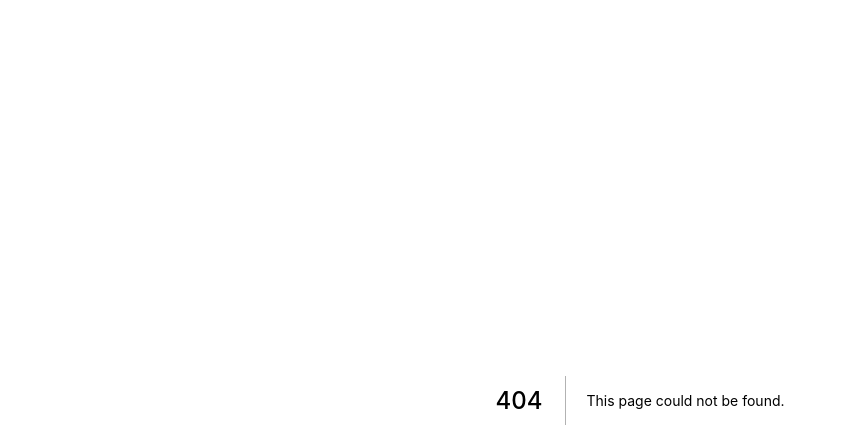
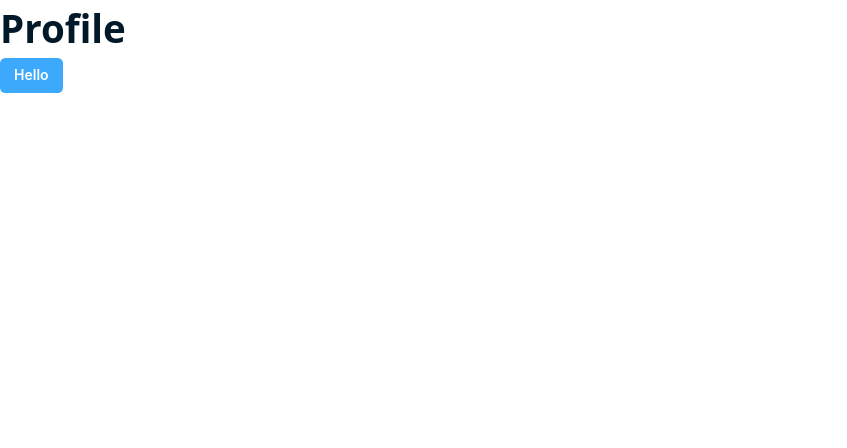
Before and after one commit to marcusats/Cabal-ETHNYC, a Next.js app in the folder cabal-client/: page /profile in a window 1280 px wide. Before the commit this address had no page. Shown: the top 448 px of the page, without its empty margins (0-847 px from the left). Built offline with nearby package versions, Linux system fonts and the light colour scheme.

Commit message:
style setup

```diff
--- a/cabal-client/pages/_app.js
+++ b/cabal-client/pages/_app.js
@@ -1,7 +1,12 @@
+import { ChakraProvider } from "@chakra-ui/react";
 import "../styles/index.scss";
-
+import chakraTheme from "../styles/chakraTheme";
 function MyApp({ Component, pageProps }) {
-	return <Component {...pageProps} />;
+	return (
+		<ChakraProvider theme={chakraTheme}>
+			<Component {...pageProps} />
+		</ChakraProvider>
+	);
 }
 
 export default MyApp;
--- /dev/null
+++ b/cabal-client/pages/profile.js
@@ -0,0 +1,11 @@
+import { Button } from "@chakra-ui/react";
+import React from "react";
+
+export default function Profile({}) {
+	return (
+		<div>
+			<h2>Profile</h2>
+			<Button variant="contained">Hello</Button>
+		</div>
+	);
+}
--- /dev/null
+++ b/cabal-client/styles/_mixins.scss
@@ -0,0 +1,19 @@
+// @mixin text($family, $size, $weight) {
+// 	font-family: $family !important;
+// 	font-size: $size !important;
+// 	font-weight: $size !important;
+// }
+@mixin row($justify, $align, $wrap) {
+	display: flex;
+	flex-direction: row;
+	justify-content: $justify;
+	align-items: $align;
+	flex-wrap: $wrap;
+}
+@mixin column($justify, $align, $wrap) {
+	display: flex;
+	flex-direction: column;
+	justify-content: $justify;
+	align-items: $align;
+	flex-wrap: $wrap;
+}
--- /dev/null
+++ b/cabal-client/styles/_typography.scss
@@ -0,0 +1,70 @@
+@use "./var";
+@use "./mixins";
+h1,
+h2,
+h3,
+h4,
+h5,
+h6,
+p {
+	padding: 0;
+	margin: 0;
+	color: var.$text;
+	&.secondary {
+		color: var.$text-secondary;
+	}
+	&.link {
+		color: var.$link;
+	}
+	&.link:hover {
+		text-decoration: underline;
+		button {
+			text-decoration: underline;
+		}
+	}
+	&.center {
+		text-align: center;
+	}
+	&.left {
+		text-align: left;
+	}
+	&.right {
+		text-align: right;
+	}
+	&.primary {
+		color: var.$primary;
+	}
+	&.no-wrap {
+		white-space: nowrap;
+	}
+}
+h1 {
+	font-family: var.$font-title;
+	font-size: 3.5rem;
+	font-weight: 800;
+}
+h2 {
+	font-family: var.$font-title;
+	font-size: 2.75rem;
+	font-weight: 700;
+}
+h3 {
+	font-family: var.$font-title;
+	font-size: 2.25rem;
+	font-weight: 600;
+}
+h4 {
+	font-family: var.$font-title;
+	font-size: 2rem;
+	font-weight: 500;
+}
+h5 {
+	font-family: var.$font-title;
+	font-size: 1.75rem;
+	font-weight: 500;
+}
+h6 {
+	font-family: var.$font-title;
+	font-size: 1.5rem;
+	font-weight: 500;
+}
--- /dev/null
+++ b/cabal-client/styles/_var.scss
@@ -0,0 +1,11 @@
+$bg: #fcfcfc;
+$fg: #e9e9e9;
+$text: #021929;
+$text-secondary: #192934;
+$primary: #3da9fc;
+$primary-dark: #094067;
+$primary-light: #83ccf4;
+$accent: #ef4565;
+$link: #0645ad;
+$font-title: "Open Sans", sans-serif;
+$font-body: "Helvetica", sans-serif;
--- /dev/null
+++ b/cabal-client/styles/chakraTheme.js
@@ -0,0 +1,39 @@
+import { extendTheme } from "@chakra-ui/react";
+const config = {
+	initialColorMode: "light",
+	useSystemColorMode: false,
+};
+const colors = {
+	primary: "#3da9fc",
+	primaryLight: "#094067",
+	primaryDark: "#83ccf4",
+	text: "#021929",
+	textSecondary: "#192934",
+	background: "#fcfcfc",
+	foreground: "#e9e9e9",
+	accent: "#ef4565",
+};
+const components = {
+	Button: {
+		basStyle: {
+			margin: 0.5,
+			_hover: { opacity: "75%" },
+			_focus: {
+				boxShadow: "none",
+			},
+		},
+		variants: {
+			contained: () => ({
+				color: "white",
+				backgroundColor: colors.primary,
+			}),
+			danger: () => ({
+				color: "white",
+				backgroundColor: colors.accent,
+			}),
+		},
+	},
+};
+
+const chakraTheme = extendTheme({ components, colors, config });
+export default chakraTheme;
--- /dev/null
+++ b/cabal-client/styles/components/_button.scss
@@ -0,0 +1,13 @@
+button {
+	background: none;
+	color: inherit;
+	border: none;
+	padding: 0;
+	font: inherit;
+	cursor: pointer;
+	outline: inherit;
+	text-align: inherit;
+	&.pointer-none {
+		cursor: default;
+	}
+}
--- a/cabal-client/styles/index.scss
+++ b/cabal-client/styles/index.scss
@@ -1,3 +1,6 @@
+@use "./var";
+@use "./typography";
+
 html,
 body {
 	padding: 0;
@@ -13,4 +16,14 @@ a {
 
 * {
 	box-sizing: border-box;
+	font-size: 14px;
 }
+
+html {
+	height: 100vh;
+	max-height: 100vh;
+	width: 100vw;
+	position: fixed;
+}
+
+@import "./components/button";
```
Also changed, not shown: cabal-client/package.json (+4 -3 lines), cabal-client/pages/index.js (+5 -3 lines), 1 other file (tests, documents, lock files or other folders).
